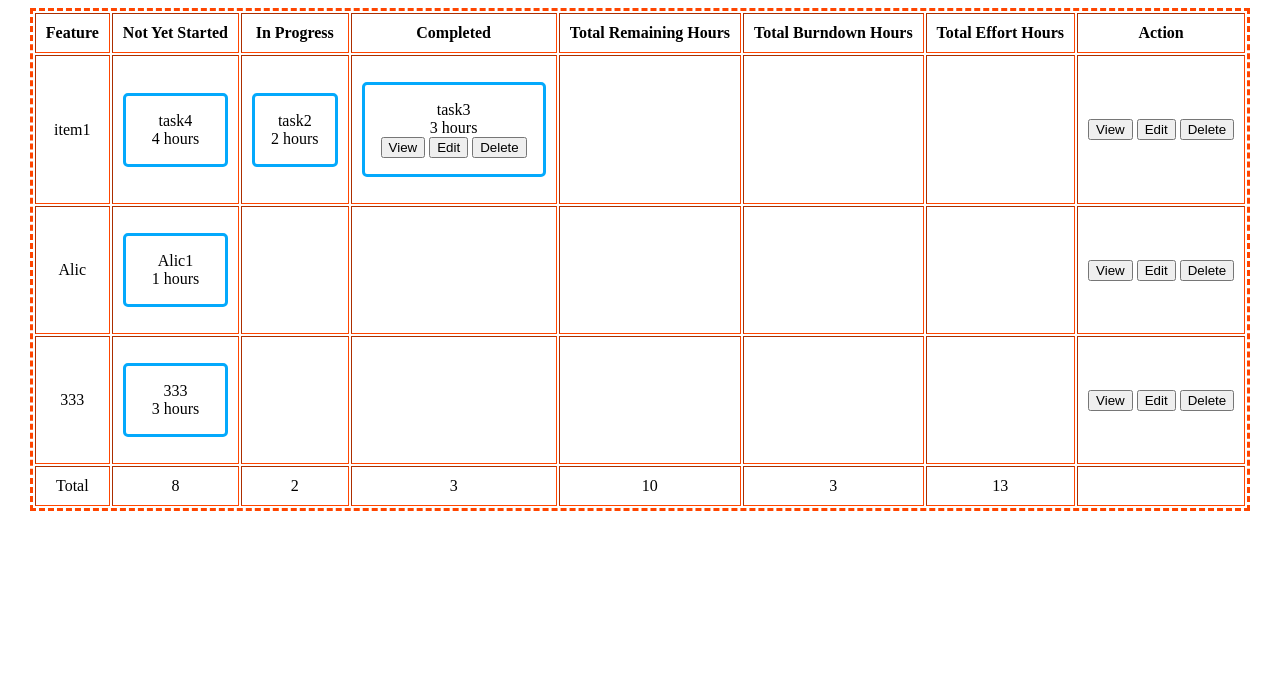
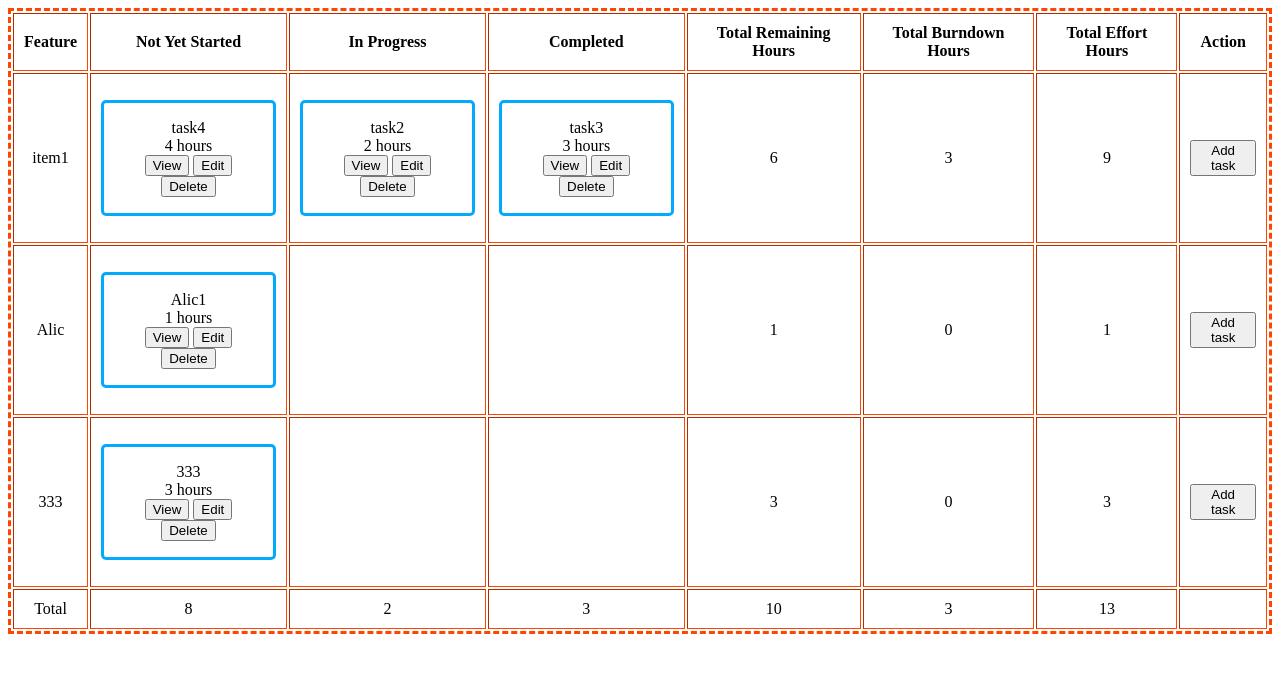
Before and after one commit to lui1214/COMP3297Group, a Django app: page /pbi/viewSprintBacklog/1/ in a window 1280 px wide. Shown: the top 673 px of the page. Run offline with Django 3.2, Linux system fonts and the light colour scheme; data comes from the database, SQL or seed files in the repository; both versions use the stored data as it was after the commit; parts of the project's set-up code (start-up, migrations or seed data) failed here and were passed over.

Commit message:
almost finish view

```diff
--- a/djangoProject/BackTrack/pbi/views.py
+++ b/djangoProject/BackTrack/pbi/views.py
@@ -222,6 +222,8 @@ class viewSprintBacklog(TemplateView):
 		nys = 0
 		ip = 0
 		done = 0
+		total = []
+
 		for i in context['task_list']:
 			if i.status=="Completed":
 				done = done + i.hour
@@ -229,13 +231,30 @@ class viewSprintBacklog(TemplateView):
 				ip = ip + i.hour
 			else:
 				nys = nys + i.hour
+		for i in context['pbi_list']:
+			for j in context['task_list']:
+				if j.item.name == i.name:
+					k = next((p for p in total if p["name"] == j.item.name), False)
+					if k == False:
+						if j.status == "Completed":
+							nameDict = { "name" : j.item.name, "remain" : 0, "burn" : j.hour, "totalDone": j.hour}
+							total.append(nameDict)
+						else:
+							nameDict = { "name" : j.item.name, "remain" : j.hour, "burn" : 0, "totalDone": j.hour}
+							total.append(nameDict)
+					else:
+						if j.status == "Completed":
+							k["burn"] = k["burn"] + j.hour
+						else:
+							k["remain"] = k["remain"] + j.hour
+						k["totalDone"] = k["totalDone"] +j.hour
 
 		context['nys'] = nys
 		context['ip'] = ip
 		context['done'] = done
 		context['remain'] = nys + ip
-		context['total'] = done + nys + ip
-
+		context['tot'] = done + nys + ip
+		context['total'] = total
 		return context
 
 
@@ -243,6 +262,9 @@ class TaskCreateView(CreateView):
 	model = Task
 	fields = '__all__'
 	template_name = 'task_create.html'
+
+	def get_success_url(self):
+		return reverse_lazy('sprintbacklog', kwargs={'sprint': self.object.sprint_id})
 
 """	def get_context_data(self, **kwargs):
 		item = self.kwargs['item']
@@ -278,6 +300,10 @@ class TaskUpdateView(UpdateView):
 		fields = ['name','hour','description','status']
 		template_name = 'task_create.html'
 		pk_taskUpdate_kwargs = 'taskUpdate_pk'
+
+		def get_success_url(self):
+			return reverse_lazy('sprintbacklog', kwargs={'sprint': self.object.sprint_id})
+
 		def get_object(self,queryset=None):
 			snum = int(self.kwargs.get(self.pk_taskUpdate_kwargs,None))
 			obj = get_object_or_404(Task, pk=snum)
--- a/djangoProject/BackTrack/templates/sprint_backlog.html
+++ b/djangoProject/BackTrack/templates/sprint_backlog.html
@@ -47,7 +47,13 @@
 				{% for task in task_list %}
 					{% if task.item == item %}
 						{% if task.status == "Not yet started" %}
-							<p style="border:3px; border-style:solid; border-radius:5px; border-color:#03A9FC; padding: 1em;">{{ task.name }}<br>{{ task.hour }} hours</p>
+							<p style="border:3px; border-style:solid; border-radius:5px; border-color:#03A9FC; padding: 1em;">
+								{{ task.name }} <br>
+								{{ task.hour }} hours <br>
+								<button onclick="window.location.href = 'http://localhost:8000/pbi/viewTask/{{ task.pk }}';">View</button>
+								<button onclick="window.location.href = 'http://localhost:8000/pbi/updateTask/{{ task.pk }}';">Edit</button>
+								<button onclick="window.location.href = 'http://localhost:8000/pbi/deleteTask/{{ task.pk }}';">Delete</button>
+							</p>
 						{% endif %}
 					{% endif %}
 				{% endfor %}
@@ -56,7 +62,13 @@
 				{% for task in task_list %}
 					{% if task.item == item %}
 						{% if task.status == "In Progress" %}
-							<p style="border:3px; border-style:solid; border-radius:5px; border-color:#03A9FC; padding: 1em;">{{ task.name }}<br>{{ task.hour }} hours</p>
+							<p style="border:3px; border-style:solid; border-radius:5px; border-color:#03A9FC; padding: 1em;">
+								{{ task.name }} <br>
+								{{ task.hour }} hours <br>
+								<button onclick="window.location.href = 'http://localhost:8000/pbi/viewTask/{{ task.pk }}';">View</button>
+								<button onclick="window.location.href = 'http://localhost:8000/pbi/updateTask/{{ task.pk }}';">Edit</button>
+								<button onclick="window.location.href = 'http://localhost:8000/pbi/deleteTask/{{ task.pk }}';">Delete</button>
+							</p>
 						{% endif %}
 					{% endif %}
 				{% endfor %}
@@ -69,20 +81,36 @@
 								{{ task.name }} <br>
 								{{ task.hour }} hours <br>
 								<button onclick="window.location.href = 'http://localhost:8000/pbi/viewTask/{{ task.pk }}';">View</button>
-								<button onclick="window.location.href = 'http://localhost:8000/pbi/editTask/{{ task.pk }}';">Edit</button>
+								<button onclick="window.location.href = 'http://localhost:8000/pbi/updateTask/{{ task.pk }}';">Edit</button>
 								<button onclick="window.location.href = 'http://localhost:8000/pbi/deleteTask/{{ task.pk }}';">Delete</button>
 							</p>
 						{% endif %}
 					{% endif %}
 				{% endfor %}
 				</td>
-				<td align="center" valign="center"></td>
-				<td align="center" valign="center"></td>
-				<td align="center" valign="center"></td>
 				<td align="center" valign="center">
-					<button onclick="window.location.href = 'http://localhost:8000/pbi/viewTask/{{ task.pk }}';">View</button>
-					<button onclick="window.location.href = 'http://localhost:8000/pbi/updateTask/{{ task.pk }}';">Edit</button>
-					<button onclick="window.location.href = 'http://localhost:8000/pbi/deleteTask/{{ task.pk }}';">Delete</button>
+				{% for i in total %}
+					{% if i.name == item.name %}
+						{{ i.remain }}
+					{% endif %}
+				{% endfor %}
+				</td>
+				<td align="center" valign="center">
+				{% for i in total %}
+					{% if i.name == item.name %}
+						{{ i.burn }}
+					{% endif %}
+				{% endfor %}
+				</td>
+				<td align="center" valign="center">
+				{% for i in total %}
+					{% if i.name == item.name %}
+						{{ i.totalDone }}
+					{% endif %}
+				{% endfor %}
+				</td>
+				<td align="center" valign="center">
+					<button onclick="window.location.href = 'http://localhost:8000/pbi/createTask/{{ item.pk }}';">Add task</button>
 				</td>
             </tr>
 			{% empty %}
@@ -105,7 +133,7 @@
 		<td align="center" valign="center">{{ done }}</td>
 		<td align="center" valign="center">{{ remain }}</td>
 		<td align="center" valign="center">{{ done }}</td>
-		<td align="center" valign="center">{{ total }}</td>
+		<td align="center" valign="center">{{ tot }}</td>
 		<td align="center" valign="center"></td>
 	</tr>
     </tbody>
```
Also changed, not shown: djangoProject/BackTrack/templates/task_view.html (+4 -4 lines), djangoProject/BackTrack/db.sqlite3.
